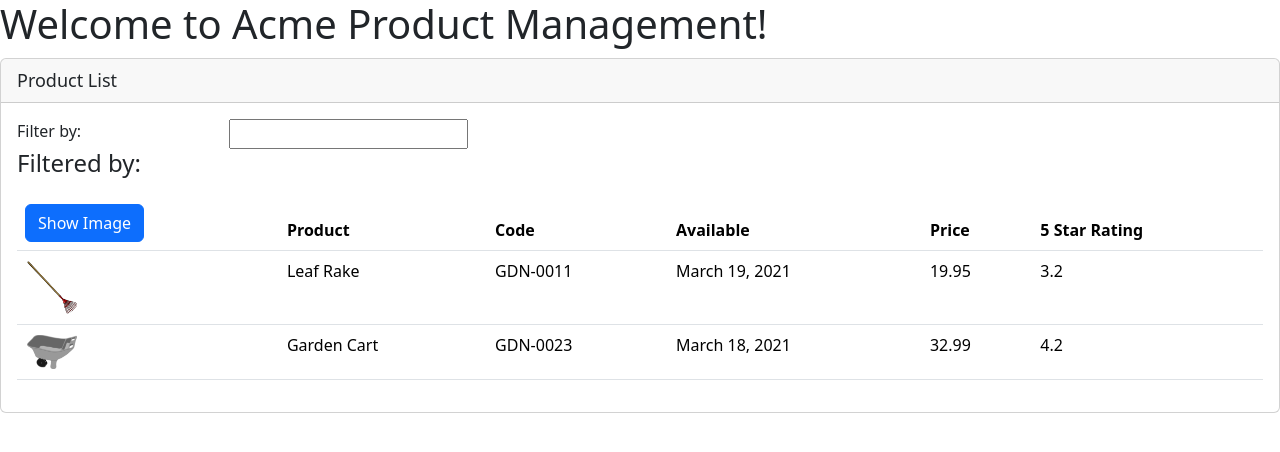
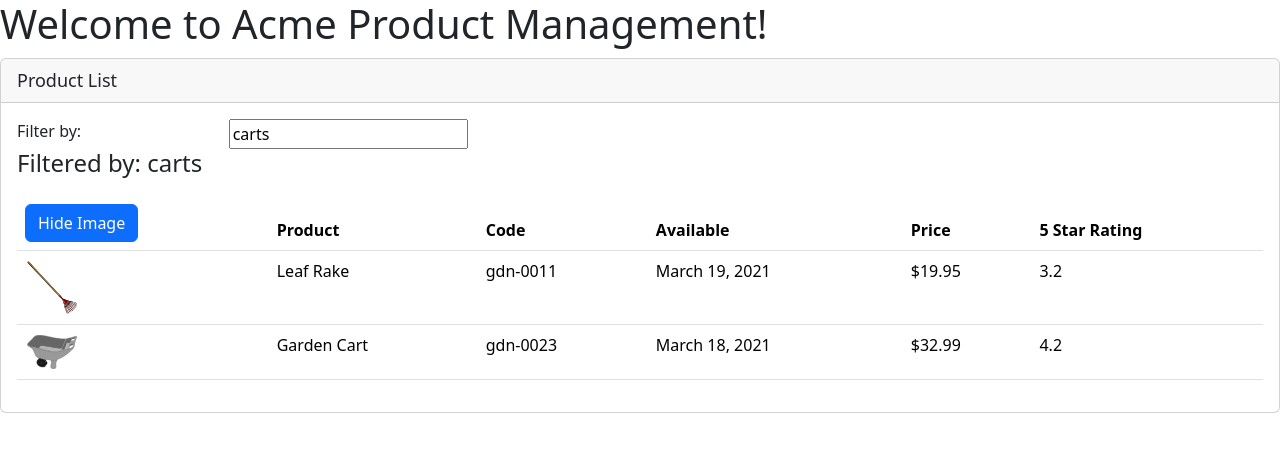
Before and after one commit to GEESHEK/APM-App, an Angular app: page / in a window 1280 px wide. Both pictures are taken after a click on the button "Show Image". Shown: the top 452 px of the page. Built offline with nearby package versions, Linux system fonts and the light colour scheme.

Commit message:
Add functionality to image button, pipes and 2 way data blinding to the filter input box

```diff
--- a/src/app/app.module.ts
+++ b/src/app/app.module.ts
@@ -1,5 +1,6 @@
 import { NgModule } from '@angular/core';
 import { BrowserModule } from '@angular/platform-browser';
+import { FormsModule } from '@angular/forms';
 
 import { AppComponent } from './app.component';
 import { ProductListComponent } from './products/product-list.component';
@@ -10,7 +11,8 @@ import { ProductListComponent } from './products/product-list.component';
     ProductListComponent
   ],
   imports: [
-    BrowserModule
+    BrowserModule,
+    FormsModule
   ],
   bootstrap: [AppComponent]
 })
--- a/src/app/products/product-list.component.html
+++ b/src/app/products/product-list.component.html
@@ -6,21 +6,24 @@
         <div class="row">
             <div class="col-md-2">Filter by:</div>
             <div class="col-md-4">
-                <input type="text" />
+                <input type="text"
+                [(ngModel)] ="listFilter"/>
             </div>
         </div>
         <div class="row">
             <div class="col-md-6">
-                <h4>Filtered by: </h4>
+                <h4>Filtered by: {{listFilter}} </h4>
             </div>
         </div>
         <div class="table-responsive">
-            <table class="table" *ngIf="products.length">
+            <table class="table"
+                   *ngIf="products.length">
                 <thead>
                     <tr>
                         <th>
-                            <button class="btn btn-primary">
-                                Show Image
+                            <button class="btn btn-primary"
+                                    (click)="toggleImage()">
+                                {{showImage ? "Hide" : "Show"}} Image
                             </button>
                         </th>
                         <th>Product</th>
@@ -31,19 +34,20 @@
                     </tr>
                 </thead>
                 <tbody>
-                   <tr *ngFor="let product of products">
+                    <tr *ngFor="let product of products">
                         <td>
-                            <img [src]="product.imageUrl"
-                            [title]="product.productName"
-                            [style.width.px]="imageWidth"
-                            [style.margin.px]="imageMargin">
+                            <img *ngIf="showImage"
+                                 [src]="product.imageUrl"
+                                 [title]="product.productName"
+                                 [style.width.px]="imageWidth"
+                                 [style.margin.px]="imageMargin">
                         </td>
                         <td>{{product.productName}}</td>
-                        <td>{{product.productCode}}</td>
+                        <td>{{product.productCode | lowercase}}</td>
                         <td>{{product.releaseDate}}</td>
-                        <td>{{product.price}}</td>
+                        <td>{{product.price | currency: "USD" : "symbol" : "1.2-2"}}</td>
                         <td>{{product.starRating}}</td>
-                   </tr>
+                    </tr>
                 </tbody>
             </table>
         </div>
--- a/src/app/products/product-list.component.ts
+++ b/src/app/products/product-list.component.ts
@@ -9,6 +9,8 @@ export class ProductListComponent {
     pageTitle = "Product List";
     imageWidth = 50;
     imageMargin = 2;
+    showImage = false;
+    listFilter = "carts";
     products: any[] = [
         {
         "productId": 1,
@@ -31,4 +33,8 @@ export class ProductListComponent {
         "imageUrl": "assets/images/garden_cart.png"
       }
     ];
+
+    toggleImage(): void {
+      this.showImage = !this.showImage;
+    }
 }
```
